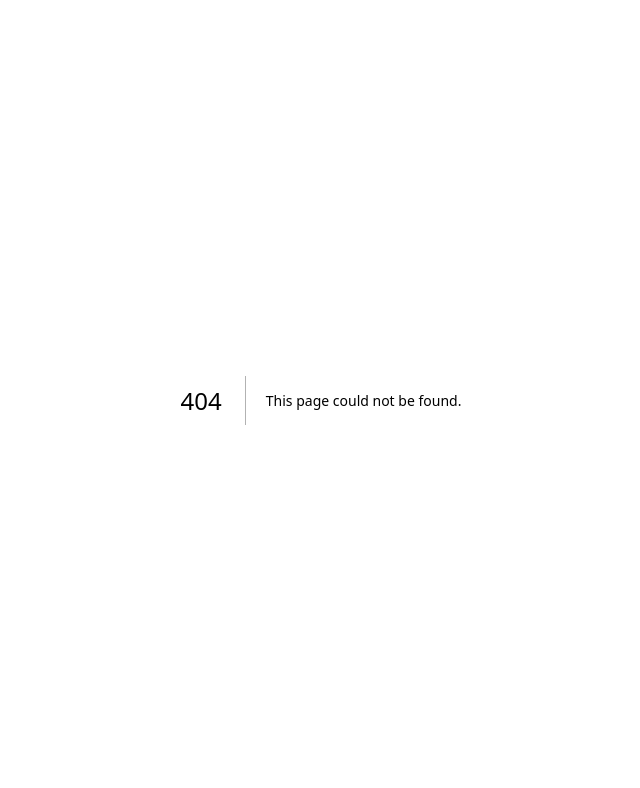
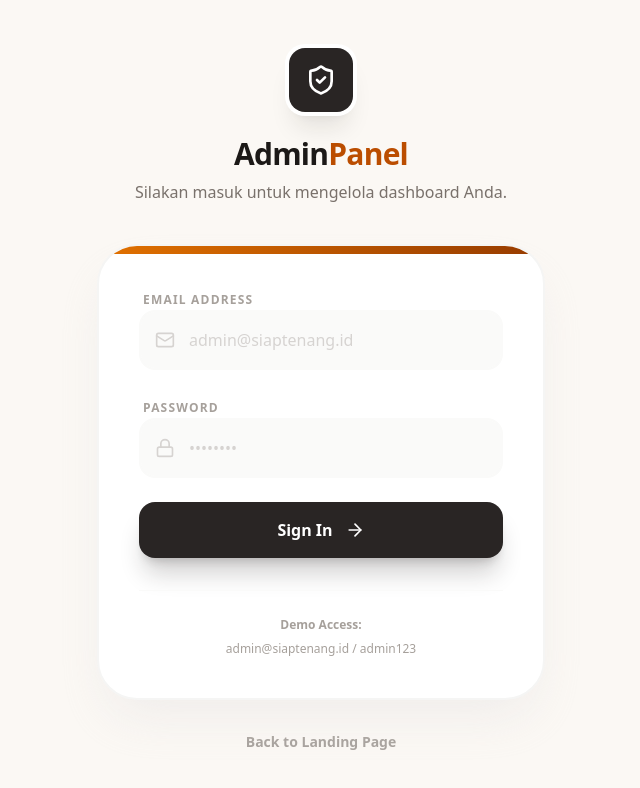
Before and after one commit to denidandeni/web-leads-demo, a Next.js app: page /admin/login in a window 1280 px wide. Before the commit this address had no page. Shown: the top 788 px of the page, without its empty margins (319-959 px from the left). Built offline with nearby package versions, Linux system fonts and the light colour scheme.

Commit message:
feat: implement admin authentication with sample credentials

```diff
--- a/src/app/admin/layout.tsx
+++ b/src/app/admin/layout.tsx
@@ -1,8 +1,8 @@
 "use client"
 import Link from "next/link";
-import { usePathname } from "next/navigation";
-import { LayoutDashboard, Users, FileText, LogOut, Menu, X } from "lucide-react";
-import { useState } from "react";
+import { usePathname, useRouter } from "next/navigation";
+import { LayoutDashboard, Users, FileText, LogOut, Menu, X, Loader2 } from "lucide-react";
+import { useState, useEffect } from "react";
 
 const NAV_ITEMS = [
     { href: "/admin", label: "Dashboard", icon: LayoutDashboard },
@@ -12,17 +12,59 @@ const NAV_ITEMS = [
 
 export default function AdminLayout({ children }: { children: React.ReactNode }) {
     const pathname = usePathname();
+    const router = useRouter();
     const [mobileMenuOpen, setMobileMenuOpen] = useState(false);
+    const [isAuthenticated, setIsAuthenticated] = useState<boolean | null>(null);
+    const [isChecking, setIsChecking] = useState(true);
+
+    const isLoginPage = pathname === "/admin/login";
+
+    useEffect(() => {
+        const auth = localStorage.getItem("admin_auth");
+        if (auth === "true") {
+            setIsAuthenticated(true);
+            if (isLoginPage) {
+                router.push("/admin");
+            }
+        } else {
+            setIsAuthenticated(false);
+            if (!isLoginPage) {
+                router.push("/admin/login");
+            }
+        }
+        setIsChecking(false);
+    }, [pathname, isLoginPage, router]);
+
+    const handleLogout = () => {
+        localStorage.removeItem("admin_auth");
+        setIsAuthenticated(false);
+        router.push("/admin/login");
+    };
 
     const isActive = (href: string) => {
         if (href === "/admin") return pathname === "/admin";
         return pathname.startsWith(href);
     };
 
+    // Loading State
+    if (isChecking || isAuthenticated === null) {
+        return (
+            <div className="min-h-screen bg-stone-50 flex items-center justify-center">
+                <Loader2 className="animate-spin text-amber-700" size={32} />
+            </div>
+        );
+    }
+
+    // Login Page Layout (No Sidebar/Nav)
+    if (isLoginPage) {
+        return <>{children}</>;
+    }
+
+    // Dashboard Layout (Authenticated)
     return (
         <div className="min-h-screen bg-stone-50 flex font-sans text-stone-900">
             {/* Desktop Sidebar */}
-            <aside className="w-64 bg-white border-r border-stone-200 flex-col shadow-sm hidden md:flex">
+            <aside className="w-64 bg-white border-r border-stone-200 flex-col shadow-sm hidden md:flex animate-in slide-in-from-left duration-500">
                 <div className="p-6 border-b border-stone-100">
                     <Link href="/admin" className="text-xl font-extrabold text-stone-800 flex items-center gap-2">
                         <div className="w-8 h-8 rounded-lg bg-stone-800 flex items-center justify-center text-white">
@@ -50,7 +92,10 @@ export default function AdminLayout({ children }: { children: React.ReactNode })
                         );
                     })}
                     <div className="flex-1 mt-auto flex flex-col justify-end pt-10">
-                        <button className="flex items-center gap-3 px-4 py-3 rounded-xl text-red-600 hover:bg-red-50 w-full transition-all font-medium group">
+                        <button
+                            onClick={handleLogout}
+                            className="flex items-center gap-3 px-4 py-3 rounded-xl text-red-600 hover:bg-red-50 w-full transition-all font-medium group"
+                        >
                             <LogOut size={20} className="group-hover:-translate-x-1 transition-transform" />
                             Logout
                         </button>
@@ -59,7 +104,7 @@ export default function AdminLayout({ children }: { children: React.ReactNode })
             </aside>
 
             {/* Mobile Top Bar */}
-            <div className="fixed top-0 left-0 right-0 z-50 md:hidden bg-white/95 backdrop-blur-lg border-b border-stone-200 shadow-sm">
+            <div className="fixed top-0 left-0 right-0 z-50 md:hidden bg-white/95 backdrop-blur-lg border-b border-stone-200 shadow-sm animate-in slide-in-from-top duration-500">
                 <div className="flex items-center justify-between px-4 py-3">
                     <Link href="/admin" className="text-lg font-extrabold text-stone-800 flex items-center gap-2">
                         <div className="w-7 h-7 rounded-lg bg-stone-800 flex items-center justify-center text-white text-sm">
@@ -97,7 +142,10 @@ export default function AdminLayout({ children }: { children: React.ReactNode })
                                     </Link>
                                 );
                             })}
-                            <button className="flex items-center gap-3 px-4 py-3 rounded-xl text-red-600 hover:bg-red-50 w-full transition-all font-medium">
+                            <button
+                                onClick={handleLogout}
+                                className="flex items-center gap-3 px-4 py-3 rounded-xl text-red-600 hover:bg-red-50 w-full transition-all font-medium"
+                            >
                                 <LogOut size={20} />
                                 Logout
                             </button>
@@ -107,7 +155,7 @@ export default function AdminLayout({ children }: { children: React.ReactNode })
             </div>
 
             {/* Mobile Bottom Nav */}
-            <div className="fixed bottom-0 left-0 right-0 z-50 md:hidden bg-white/95 backdrop-blur-lg border-t border-stone-200 shadow-[0_-4px_20px_rgba(0,0,0,0.06)]">
+            <div className="fixed bottom-0 left-0 right-0 z-50 md:hidden bg-white/95 backdrop-blur-lg border-t border-stone-200 shadow-[0_-4px_20px_rgba(0,0,0,0.06)] animate-in slide-in-from-bottom duration-500">
                 <nav className="flex items-center justify-around px-2 py-2">
                     {NAV_ITEMS.map((item) => {
                         const Icon = item.icon;
--- /dev/null
+++ b/src/app/admin/login/page.tsx
@@ -0,0 +1,121 @@
+"use client"
+import { useState, useEffect } from "react";
+import { useRouter } from "next/navigation";
+import { Lock, Mail, Loader2, ShieldCheck, ArrowRight } from "lucide-react";
+
+export default function LoginPage() {
+    const router = useRouter();
+    const [email, setEmail] = useState("");
+    const [password, setPassword] = useState("");
+    const [isLoading, setIsLoading] = useState(false);
+    const [error, setError] = useState("");
+
+    // Sample credentials
+    const SAMPLE_EMAIL = "admin@siaptenang.id";
+    const SAMPLE_PASSWORD = "admin123";
+
+    const handleLogin = (e: React.FormEvent) => {
+        e.preventDefault();
+        setIsLoading(true);
+        setError("");
+
+        // Simulate API call
+        setTimeout(() => {
+            if (email === SAMPLE_EMAIL && password === SAMPLE_PASSWORD) {
+                localStorage.setItem("admin_auth", "true");
+                router.push("/admin");
+            } else {
+                setError("Email atau password yang Anda masukkan salah.");
+                setIsLoading(false);
+            }
+        }, 1200);
+    };
+
+    return (
+        <div className="min-h-screen bg-[#FBF8F4] flex items-center justify-center p-4 sm:p-6 lg:p-8 font-sans">
+            <div className="max-w-md w-full animate-in fade-in slide-in-from-bottom-4 duration-700">
+                {/* Logo Section */}
+                <div className="text-center mb-10">
+                    <div className="inline-flex items-center justify-center w-16 h-16 rounded-2xl bg-stone-800 text-white mb-6 shadow-xl shadow-stone-900/10 ring-4 ring-white">
+                        <ShieldCheck size={32} />
+                    </div>
+                    <h1 className="text-3xl font-extrabold text-stone-900 tracking-tight">Admin<span className="text-amber-700">Panel</span></h1>
+                    <p className="text-stone-500 mt-2 font-medium">Silakan masuk untuk mengelola dashboard Anda.</p>
+                </div>
+
+                {/* Login Card */}
+                <div className="bg-white border-2 border-stone-100 rounded-[2.5rem] p-8 sm:p-10 shadow-2xl shadow-stone-200/60 relative overflow-hidden backdrop-blur-sm">
+                    <div className="absolute top-0 left-0 w-full h-2 bg-gradient-to-r from-amber-600 to-amber-800" />
+
+                    <form onSubmit={handleLogin} className="space-y-6">
+                        <div className="space-y-2">
+                            <label className="text-xs font-bold uppercase tracking-widest text-stone-400 ml-1">Email Address</label>
+                            <div className="relative group">
+                                <Mail className="absolute left-4 top-1/2 -translate-y-1/2 text-stone-300 group-focus-within:text-amber-700 transition-colors" size={20} />
+                                <input
+                                    type="email"
+                                    value={email}
+                                    onChange={(e) => setEmail(e.target.value)}
+                                    placeholder="admin@siaptenang.id"
+                                    className="w-full pl-12 pr-4 py-4 bg-stone-50 border-2 border-stone-50 rounded-2xl focus:outline-none focus:border-amber-700 focus:bg-white transition-all text-stone-800 font-medium placeholder:text-stone-300"
+                                    required
+                                />
+                            </div>
+                        </div>
+
+                        <div className="space-y-2">
+                            <label className="text-xs font-bold uppercase tracking-widest text-stone-400 ml-1">Password</label>
+                            <div className="relative group">
+                                <Lock className="absolute left-4 top-1/2 -translate-y-1/2 text-stone-300 group-focus-within:text-amber-700 transition-colors" size={20} />
+                                <input
+                                    type="password"
+                                    value={password}
+                                    onChange={(e) => setPassword(e.target.value)}
+                                    placeholder="••••••••"
+                                    className="w-full pl-12 pr-4 py-4 bg-stone-50 border-2 border-stone-50 rounded-2xl focus:outline-none focus:border-amber-700 focus:bg-white transition-all text-stone-800 font-medium placeholder:text-stone-300"
+                                    required
+                                />
+                            </div>
+                        </div>
+
+                        {error && (
+                            <div className="p-4 bg-red-50 border border-red-100 rounded-xl text-red-600 text-sm font-bold animate-in shake duration-300">
+                                {error}
+                            </div>
+                        )}
+
+                        <button
+                            type="submit"
+                            disabled={isLoading}
+                            className="w-full bg-stone-800 hover:bg-stone-900 text-white font-bold py-4 rounded-2xl shadow-xl shadow-stone-900/20 active:scale-[0.98] transition-all flex items-center justify-center gap-3 group disabled:opacity-70 disabled:pointer-events-none"
+                        >
+                            {isLoading ? (
+                                <Loader2 className="animate-spin" size={22} />
+                            ) : (
+                                <>
+                                    <span>Sign In</span>
+                                    <ArrowRight size={20} className="group-hover:translate-x-1 transition-transform" />
+                                </>
+                            )}
+                        </button>
+                    </form>
+
+                    {/* Hint Section */}
+                    <div className="mt-8 pt-6 border-t border-stone-50">
+                        <p className="text-xs text-stone-400 text-center leading-relaxed">
+                            <span className="block font-bold mb-1">Demo Access:</span>
+                            admin@siaptenang.id / admin123
+                        </p>
+                    </div>
+                </div>
+
+                {/* Footer Link */}
+                <div className="mt-8 text-center">
+                    <button onClick={() => router.push("/")} className="text-sm font-bold text-stone-400 hover:text-amber-800 transition-colors flex items-center justify-center gap-2 mx-auto">
+                        Back to Landing Page
+                    </button>
+                </div>
+            </div>
+        </div>
+    );
+}
```
